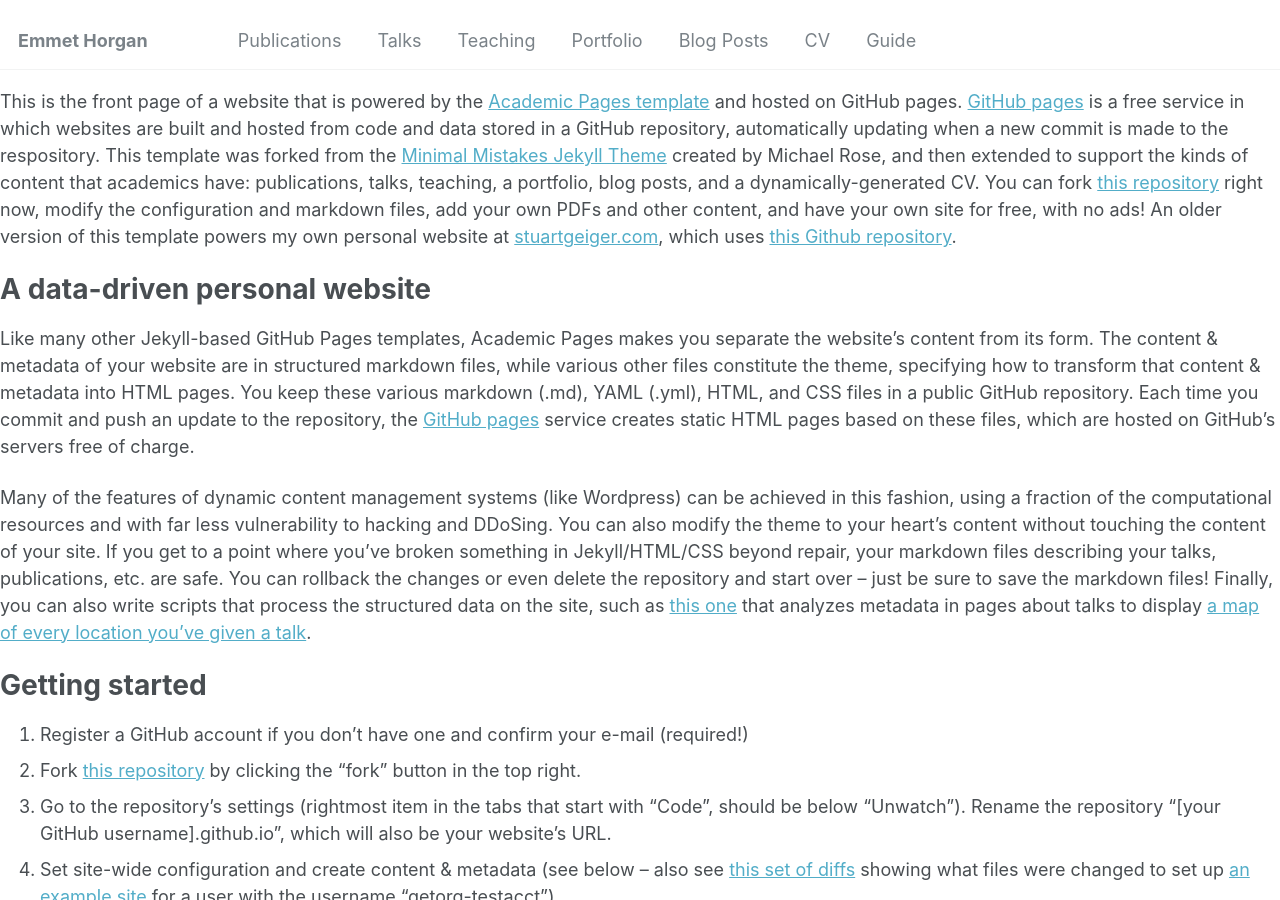
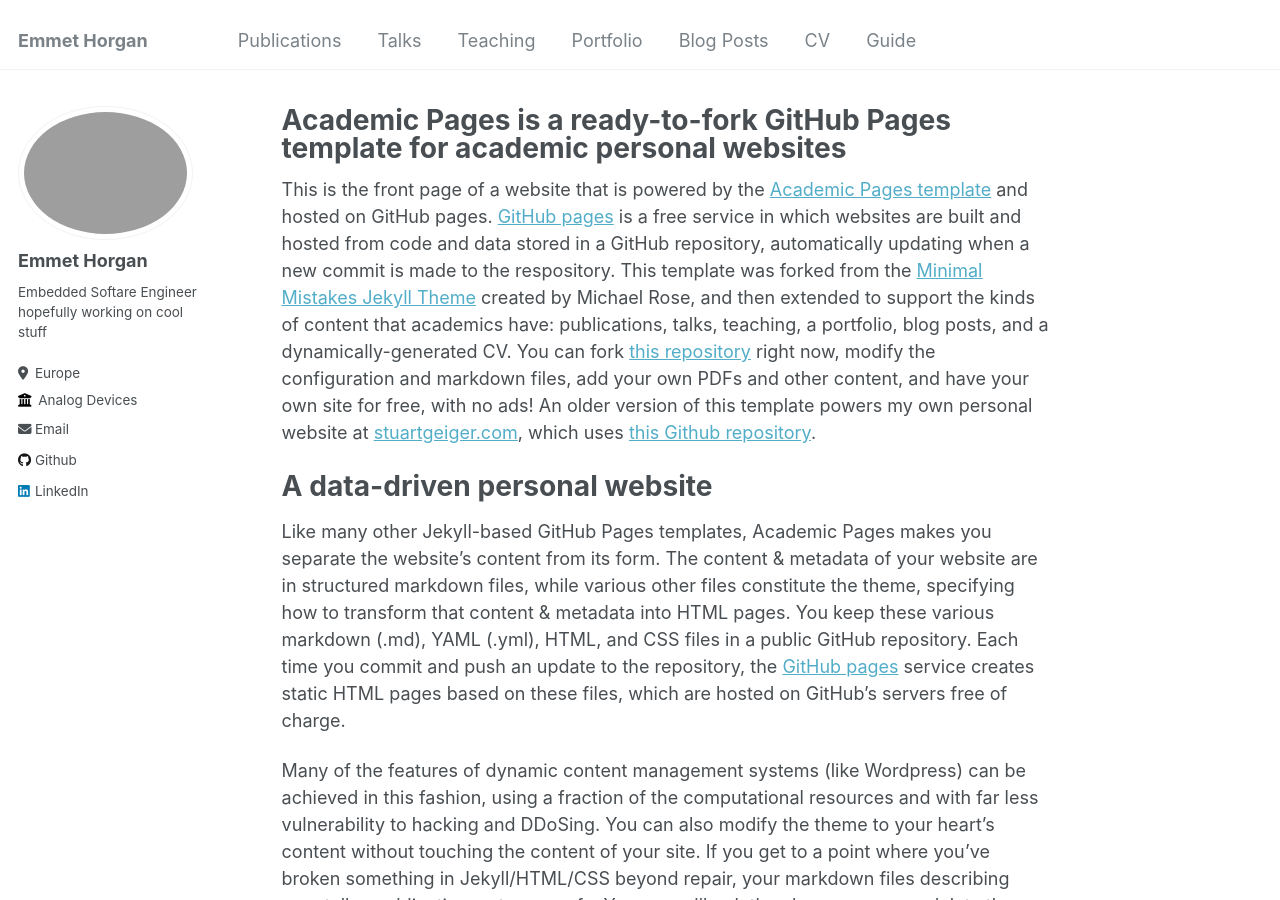
Before and after one commit to emmet-horgan/emmet-horgan.github.io, a Jekyll site: the page built from _pages/about.md, in a window 1280 px wide and 900 px high. Built offline with Jekyll 4.4.1, drawn with Linux system fonts in a browser that asks for light colours; our own code applies the rules of GitHub Pages for plain Markdown files; some of the changed lines change nothing that is shown.

Commit message:
Revert config back

```diff
--- a/_config.yml
+++ b/_config.yml
@@ -228,47 +228,47 @@ defaults:
       share: true
       related: true
   # _pages
-#  - scope:
-#      path: ""
-#      type: pages
-#    values:
-#      layout: single
-#      author_profile: true
-#  # _teaching
-#  - scope:
-#      path: ""
-#      type: teaching
-#    values:
-#      layout: single
-#      author_profile: true
-#      share: true
-#      comments: true
-#  # _publications
-#  - scope:
-#      path: ""
-#      type: publications
-#    values:
-#      layout: single
-#      author_profile: true
-#      share: true
-#      comments: true
-#  ## _portfolio
-#  - scope:
-#      path: ""
-#      type: portfolio
-#    values:
-#      layout: single
-#      author_profile: true
-#      share: true
-#      comment: true
-#  ## _talks
-#  - scope:
-#      path: ""
-#      type: talks
-#    values:
-#      layout: talk
-#      author_profile: true
-#      share: true
+  - scope:
+      path: ""
+      type: pages
+    values:
+      layout: single
+      author_profile: true
+  # _teaching
+  - scope:
+      path: ""
+      type: teaching
+    values:
+      layout: single
+      author_profile: true
+      share: true
+      comments: true
+  # _publications
+  - scope:
+      path: ""
+      type: publications
+    values:
+      layout: single
+      author_profile: true
+      share: true
+      comments: true
+  ## _portfolio
+  - scope:
+      path: ""
+      type: portfolio
+    values:
+      layout: single
+      author_profile: true
+      share: true
+      comment: true
+  ## _talks
+  - scope:
+      path: ""
+      type: talks
+    values:
+      layout: talk
+      author_profile: true
+      share: true
 
 
 # Sass/SCSS
```
